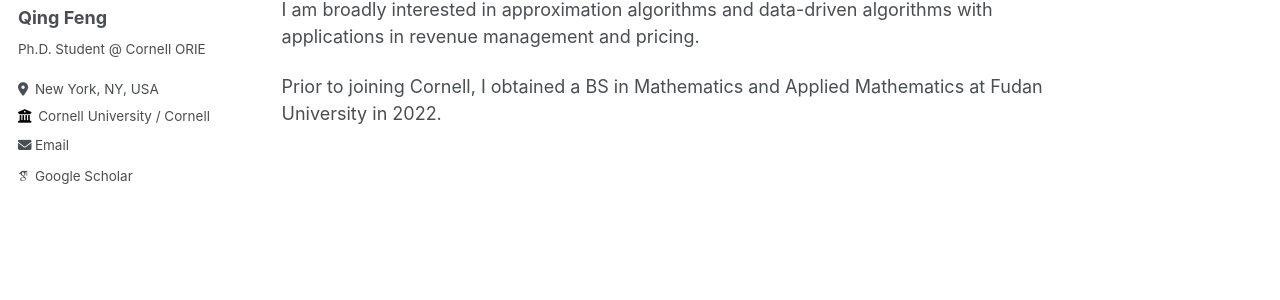
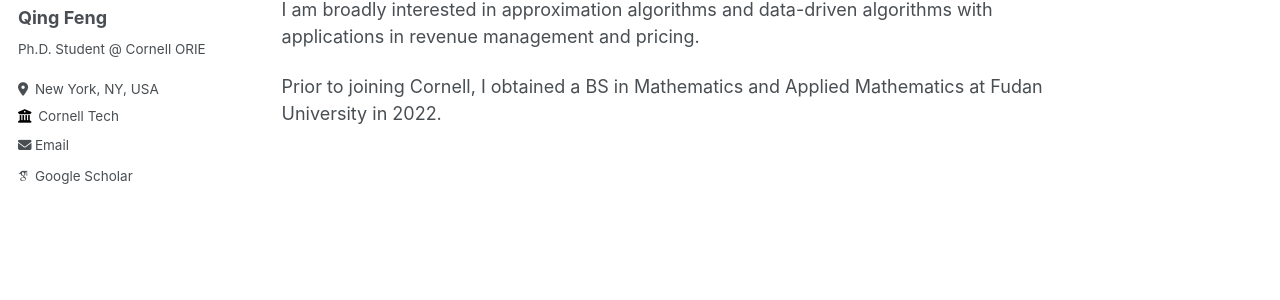
Before and after one commit to qfeng48/qfeng48.github.io, a Jekyll site: the page built from _pages/about.md, in a window 1280 px wide. Shown: the part 284-584 px from the top of the page. Built offline with Jekyll 4.4.1, drawn with Linux system fonts in a browser that asks for light colours; some web fonts are replaced.

Commit message:
Update _config.yml

```diff
--- a/_config.yml
+++ b/_config.yml
@@ -25,7 +25,7 @@ author:
   name             : "Qing Feng"
   bio              : "Ph.D. Student @ Cornell ORIE"
   location         : "New York, NY, USA"
-  employer         : "Cornell University / Cornell Tech"
+  employer         : "Cornell Tech"
   email            : "qf48@cornell.edu"
 
   # Academic websites
```
